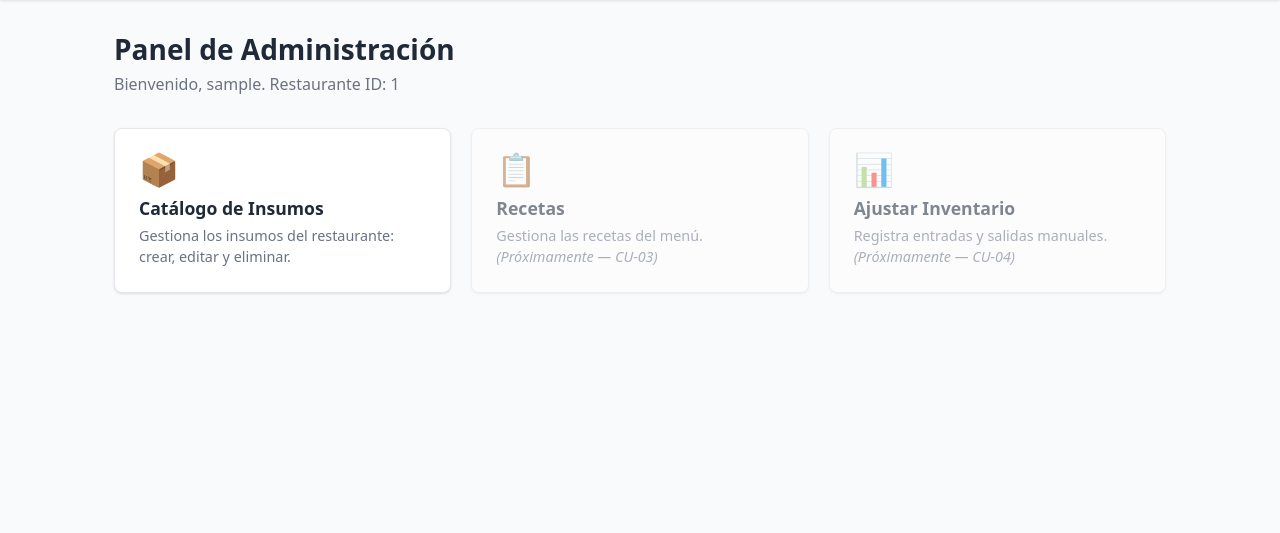
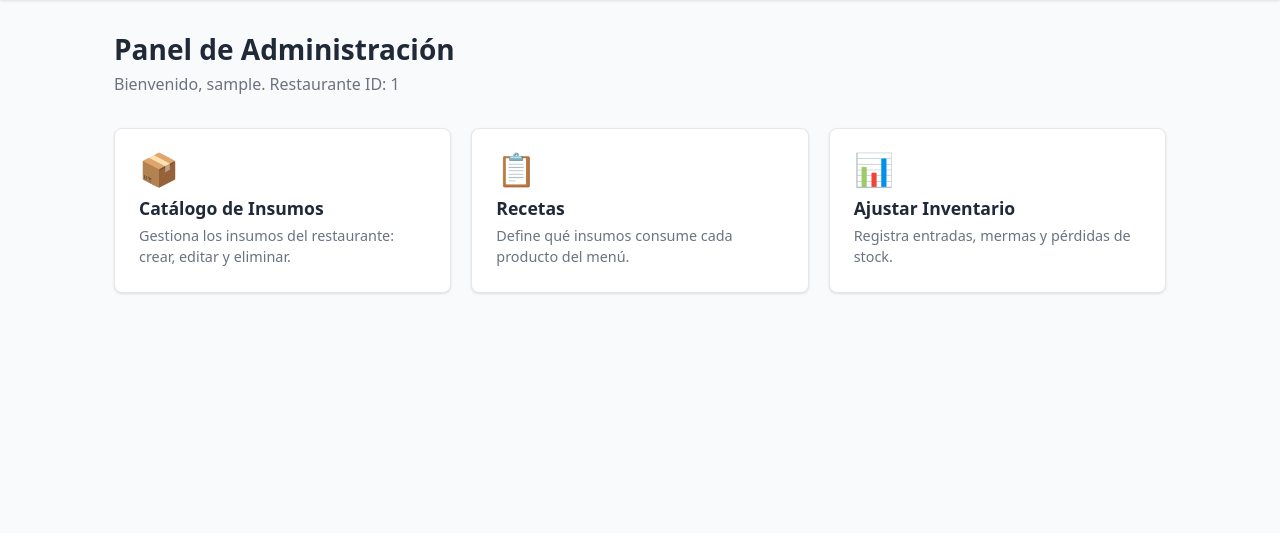
Before and after one commit to Zarcooh/big-royal-saas, a Flask app: page /dashboard in a window 1280 px wide. Shown: the part 60-593 px from the top of the page. Run offline with Flask 3, Linux system fonts and the light colour scheme; the visitor is signed in with stand-in values (Sample User, id 1); parts of the project's set-up code (start-up, migrations or seed data) failed here and were passed over.

Commit message:
fix: habilitar las tarjetas de Recetas e Inventario en el dashboard
Las tarjetas seguian marcadas como card-disabled con el texto
"Proximamente - CU-03/CU-04" aunque ambos casos de uso ya estan
implementados y eran alcanzables desde la barra de navegacion, asi que
el dashboard contradecia al resto de la app.

Las del dashboard de cajero (Registrar Venta, Historial de Ventas) si
siguen deshabilitadas: esos casos de uso no existen todavia.

Co-Authored-By: Claude Fable 5 <noreply@anthropic.com>

```diff
--- a/app/templates/dashboard/admin.html
+++ b/app/templates/dashboard/admin.html
@@ -14,16 +14,16 @@
         <p>Gestiona los insumos del restaurante: crear, editar y eliminar.</p>
     </a>
 
-    <div class="card card-disabled">
+    <a href="{{ url_for('recetas.listar') }}" class="card">
         <div class="card-icon">📋</div>
         <h3>Recetas</h3>
-        <p>Gestiona las recetas del menú. <em>(Próximamente — CU-03)</em></p>
-    </div>
+        <p>Define qué insumos consume cada producto del menú.</p>
+    </a>
 
-    <div class="card card-disabled">
+    <a href="{{ url_for('inventario.listar') }}" class="card">
         <div class="card-icon">📊</div>
         <h3>Ajustar Inventario</h3>
-        <p>Registra entradas y salidas manuales. <em>(Próximamente — CU-04)</em></p>
-    </div>
+        <p>Registra entradas, mermas y pérdidas de stock.</p>
+    </a>
 </div>
 {% endblock %}
```
